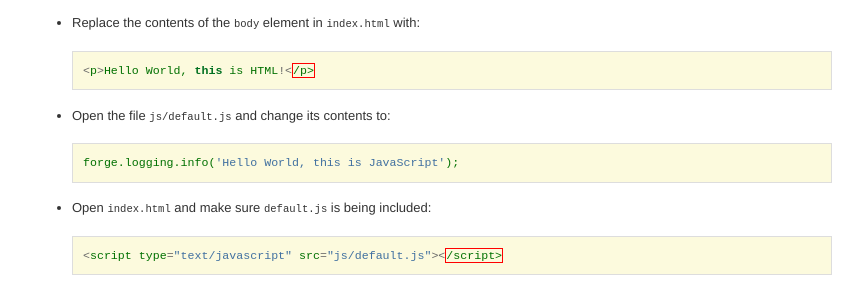
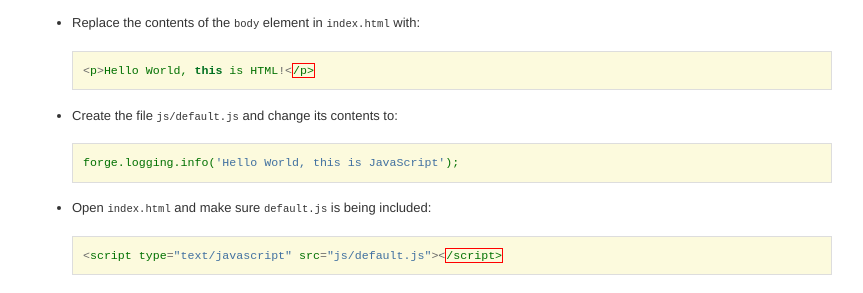
Before and after one commit to trigger-corp/Forge-Documentation, a Sphinx documentation site: the page built from source/mobile.rst, in a window 1280 px wide and 900 px high, scrolled down 2351 px. Shown: the part 152-445 px from the top of the window, without its empty margins (288-1151 px from the left). Built offline with Sphinx 7.4.7, drawn with Linux system fonts in a browser that asks for light colours; some web fonts are replaced.

```diff
--- a/source/mobile.rst
+++ b/source/mobile.rst
@@ -107,7 +107,7 @@ Ok, perhaps that wasn't all too impressive - let's add some dynamic functionalit
 
     <p>Hello World, this is HTML!</p>
 
-* Open the file ``js/default.js`` and change its contents to::
+* Create the file ``js/default.js`` and change its contents to::
 
     forge.logging.info('Hello World, this is JavaScript');
 
@@ -122,7 +122,7 @@ Ok, perhaps that wasn't all too impressive - let's add some dynamic functionalit
 
 Reference app
 -------------------
-The files in `getting-started.zip <../_static/weather/getting-started.zip>`_ represent the code you should have in your src folder at this point.  If you run into any issues this is a good place to look.
+The files in `getting-started.zip </_static/weather/getting-started.zip>`_ represent the code you should have in your src folder at this point.  If you run into any issues this is a good place to look.
 
 Troubleshooting
 ---------------
```
